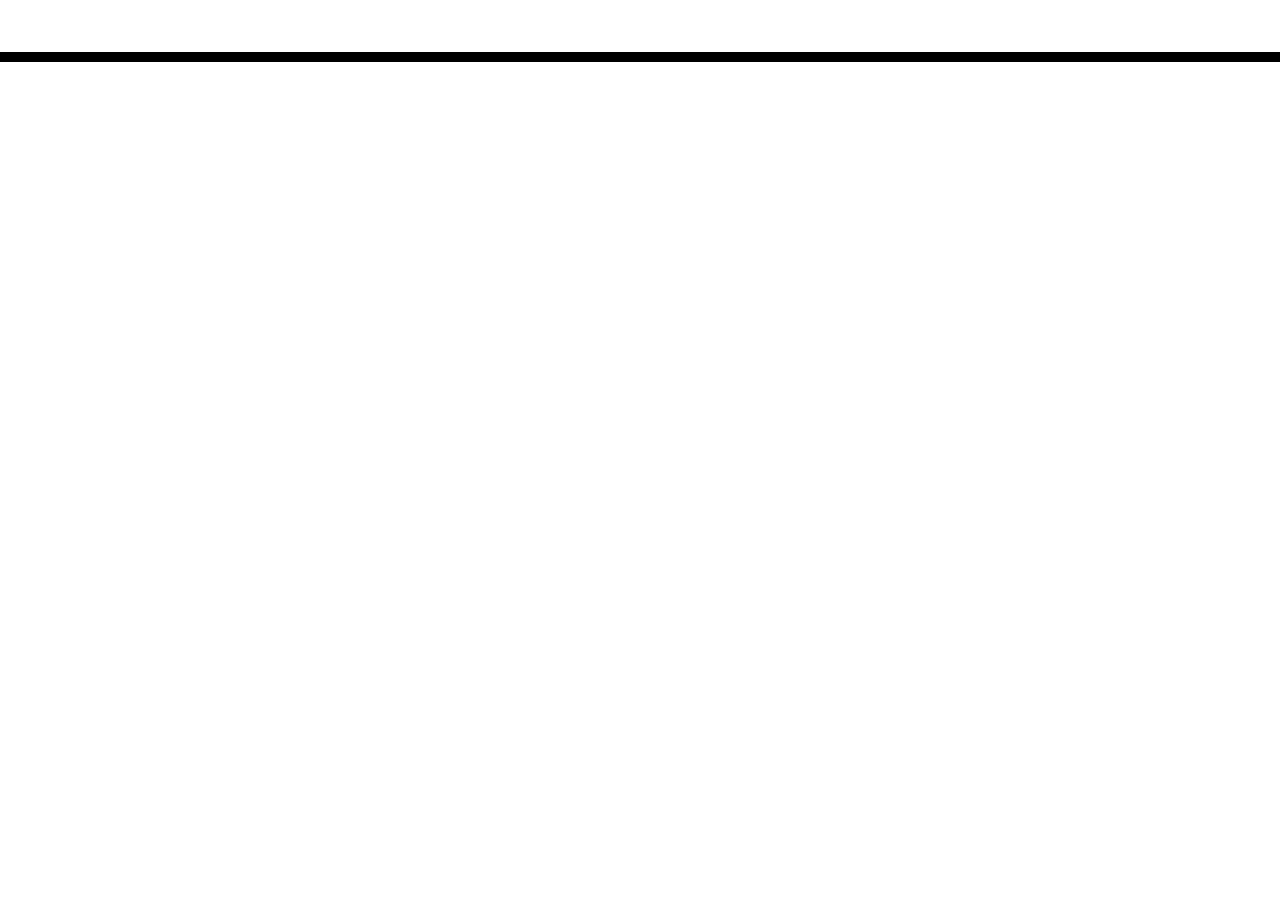
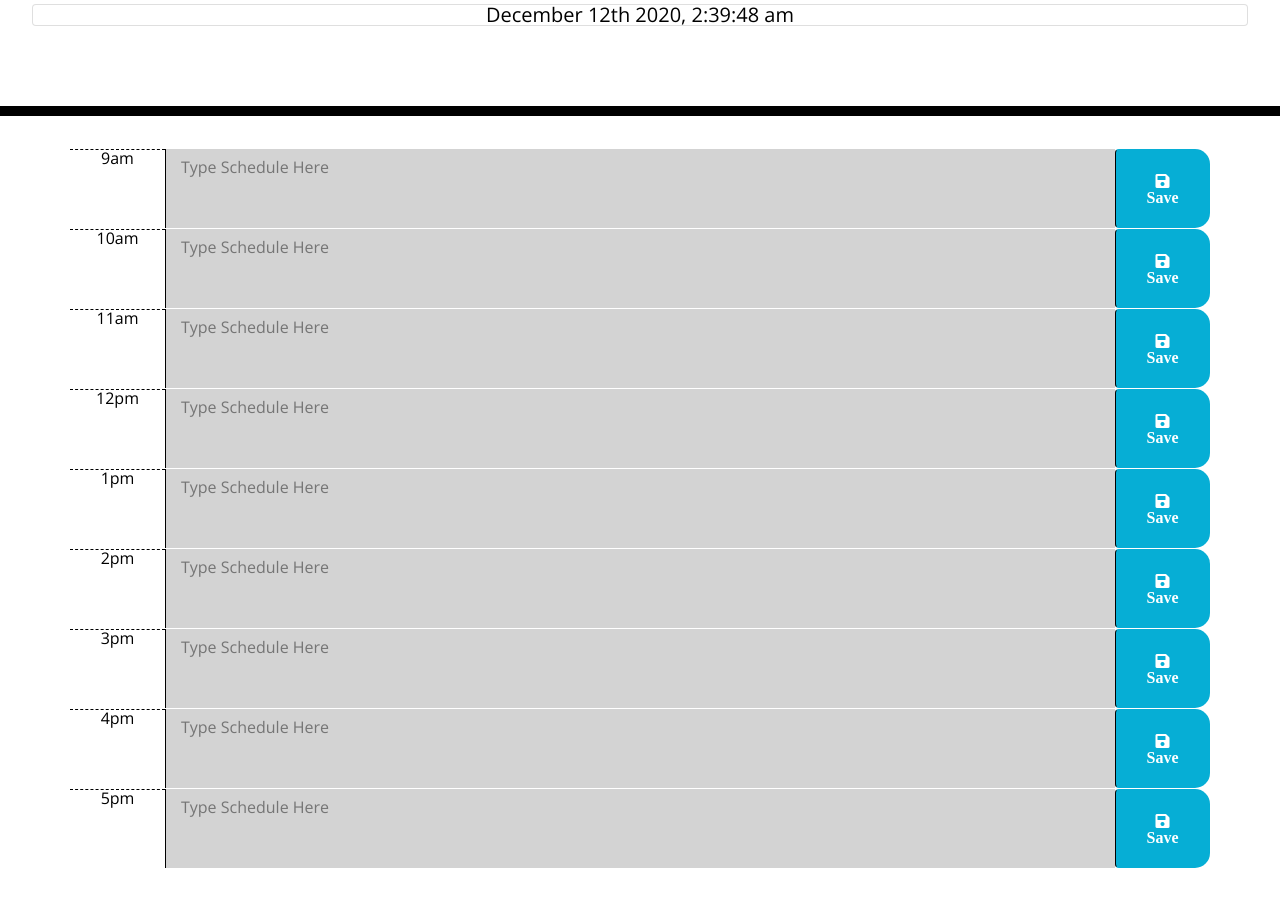
Before and after one commit to JonathanAlvar/My-schedule, a plain HTML site: page index.html in a window 1280 px wide. Shown: the part 206-1112 px from the top of the page. Before the commit the page ends 800 px from the top, so only its background shows below. Drawn offline with nearby package versions, Linux system fonts and the light colour scheme.

Commit message:
Formatted HTML to include id and class. Started JS and included Date and Time, Past, Current, Past and save to local storage, but having issue with returning from local storage

```diff
--- /dev/null
+++ b/Index.js
@@ -0,0 +1,50 @@
+$(document).ready(function () {
+//Time
+var clock = function () {
+    document.getElementById("currentDay")
+        .innerHTML = moment().format('MMMM Do YYYY, h:mm:ss a');
+}
+setInterval(clock, 1000);
+console.log(clock)
+
+
+//Past, Present or Future??
+
+$(".description").each(function () {
+    var time = $(this).attr("id");
+    console.log(time);
+    if (time < clock) {
+        $(this).addClass("past");
+    }
+    if (time === clock) {
+        $(this).addClass("present");
+    }
+    if (time > clock) {
+        $(this).addClass("future");
+    }
+})
+
+//Local Storage
+
+
+//Save to local
+$(".saveBtn").on("click", function () {
+    console.log(this);
+    var text = $(this).siblings(".description").val();
+    var value = $(this).parent().attr("id");
+    localStorage.setItem(text, value);
+})
+
+//Return local storage
+//Still not able to return from local storage
+$('#9amHour .description').text(localStorage.getItem('9amHour'));
+$('#10amHour .description').text(localStorage.getItem('10amHour'));
+$('#11amHour .description').text(localStorage.getItem('11amHour'));
+$('#12pmHour .description').text(localStorage.getItem('12pmHour'));
+$('#1pmHour .description').text(localStorage.getItem('1pmHour'));
+$('#2pmHour .description').text(localStorage.getItem('2pmHour'));
+$('#3pmHour .description').text(localStorage.getItem('3pmHour'));
+$('#4pmHour .description').text(localStorage.getItem('4pmHour'));
+$('#5pmHour .description').text(localStorage.getItem('5pmHour'));
+
+})
--- a/index.html
+++ b/index.html
@@ -26,13 +26,73 @@
     <header class="jumbotron">
       <h1 class="display-3">Work Day Scheduler</h1>
       <p class="lead">A simple calendar app for scheduling your work day</p>
-      <p id="currentDay" class="lead"></p>
+      <br>
+      <p id="currentDay" class="lead card"></p>
     </header>
     <div class="container">
       <!-- Timeblocks go here -->
+
+          <div class="row time-block">
+            <div class="col-1 hour">9am</div>
+            <textarea id="9amHour" class="col-10 description" value="9amHour" placeholder="Type Schedule Here"></textarea>
+            <button id="9Storage" class="btn saveBtn i col-1 fa fa-save"><br>Save</button>
+          </div>
+
+          <div class="row time-block">
+            <div class="col-1 hour">10am</div>
+            <textarea id=10amHour" class="col-10 description" value="10amHour" placeholder="Type Schedule Here"></textarea>
+            <button id="10Storage" class="btn saveBtn i col-1 fa fa-save"><br>Save</button>
+          </div>
+
+          <div class="row time-block">
+            <div class="col-1 hour">11am</div>
+            <textarea id="11amHour" class="col-10 description" value="11amHour" placeholder="Type Schedule Here"></textarea>
+            <button id="11Storage" class="btn saveBtn i col-1 fa fa-save"><br>Save</button>
+          </div>
+
+          <div class="row time-block">
+            <div class="col-1 hour">12pm</div>
+            <textarea id="12pmHour" class="col-10 description" value="12pmHour" placeholder="Type Schedule Here"></textarea>
+            <button id="12Storage" class="btn saveBtn i col-1 fa fa-save"><br>Save</button>
+          </div>
+
+          <div class="row time-block">
+            <div class="col-1 hour">1pm</div>
+            <textarea id="1pmHour" class="col-10 description" value="1pmHour" placeholder="Type Schedule Here"></textarea>
+            <button id="1Storage" class="btn saveBtn i col-1 fa fa-save"><br>Save</button>
+          </div>
+
+          <div class="row time-block">
+            <div class="col-1 hour">2pm</div>
+            <textarea id="2pmHour" class="col-10 description" value="2pmHour" placeholder="Type Schedule Here"></textarea>
+            <button id="2Storage" class="btn saveBtn i col-1 fa fa-save"><br>Save</button>
+          </div>
+
+          <div class="row time-block">
+            <div class="col-1 hour">3pm</div>
+            <textarea id="3pmHour" class="col-10 description" value="3pmHour" placeholder="Type Schedule Here"></textarea>
+            <button id="3Storage" class="btn saveBtn i col-1 fa fa-save"><br>Save</button>
+          </div>
+
+          <div class="row time-block">
+            <div class="col-1 hour">4pm</div>
+            <textarea id="4pmHour" class="col-10 description" value="4pmHour" placeholder="Type Schedule Here"></textarea>
+            <button id="4Storage" class="btn saveBtn i col-1 fa fa-save"><br>Save</button>
+          </div>
+
+          <div class="row time-block">
+            <div class="col-1 hour">5pm</div>
+            <textarea id="5pmHour1" class="col-10 description" value="5pmHour" placeholder="Type Schedule Here"></textarea>
+            <button id="5Storage" class="btn saveBtn i col-1 fa fa-save"><br>Save</button>
+          </div>
+
     </div>
 
     <script src="https://cdnjs.cloudflare.com/ajax/libs/jquery/3.2.1/jquery.min.js"></script>
     <script src="https://cdnjs.cloudflare.com/ajax/libs/moment.js/2.24.0/moment.min.js"></script>
+    <script src="Index.js"></script>
   </body>
+  <br>
+  <br>
+  <br>
 </html>
```
